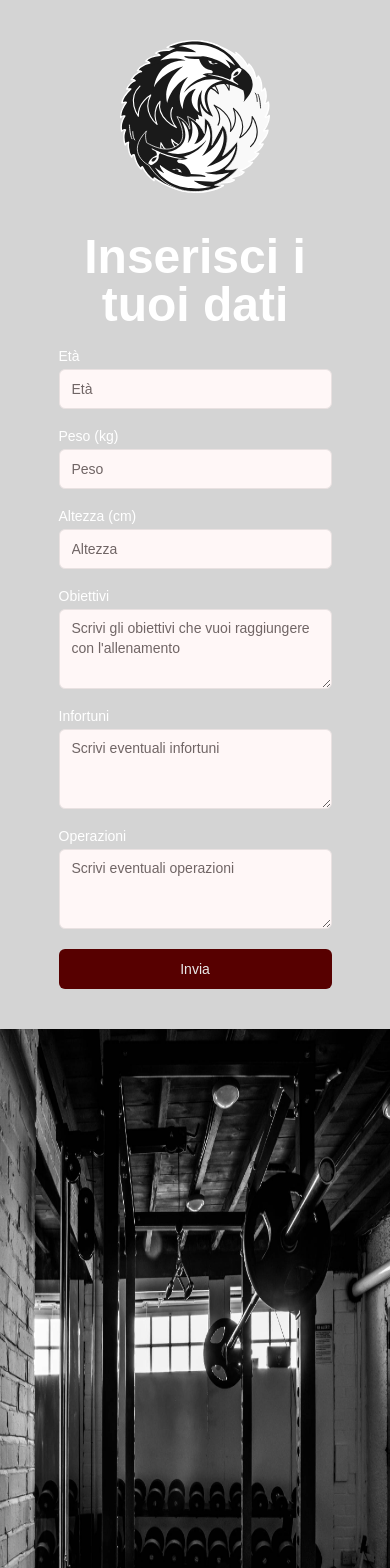
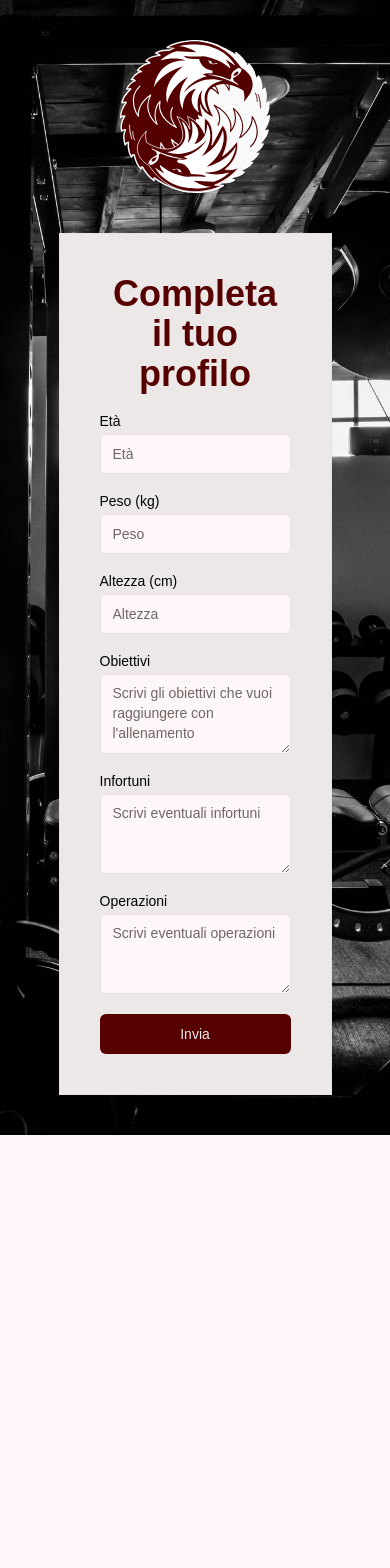
Before and after one commit to ALAM-Projects/GestionaleAlessio, a Next.js app: page /onboarding/personal-info in a window 390 px wide. Shown: the top 1568 px of the page. After the commit the page ends 1135 px from the top, so only its background shows below. Built offline with nearby package versions, Linux system fonts and the light colour scheme.

Commit message:
Fix - onboarding styling

```diff
--- a/app/(layouts)/onboarding.tsx
+++ b/app/(layouts)/onboarding.tsx
@@ -1,3 +1,4 @@
+import { Card } from "@/components/ui/card";
 import Image from "next/image";
 import React, { ReactNode } from "react";
 
@@ -5,29 +6,42 @@ type OnboardingLayoutProps = {
   children: ReactNode;
 };
 
-const OnboardingLayout = (props: OnboardingLayoutProps) => {
-  const { children } = props;
+const OnboardingLayout = ({ children }: OnboardingLayoutProps) => {
   return (
-    <div className="grid xl:grid-cols-12 min-h-screen">
-      <div className="col-span-6 w-full py-10 bg-neutral-300">
+    <div className="relative min-h-screen flex flex-col lg:flex-row">
+      {/* Background image for mobile */}
+      <div className="absolute inset-0 z-0 lg:hidden">
+        <Image
+          src="/onboarding.jpg"
+          layout="fill"
+          objectFit="cover"
+          alt="onboarding-background"
+          priority
+        />
+      </div>
+
+      {/* Left side (form) */}
+      <div className="relative z-10 w-full lg:w-1/2 py-10 lg:bg-primary">
         <div className="max-w-[70%] mx-auto">
           <Image
-            src={"/logo.svg"}
+            src="/red-logo.svg"
             height={150}
             width={150}
-            alt="onboarding-pic"
+            alt="logo"
             className="mx-auto"
           />
-          {children}
+          <Card className="p-10 mt-10 rounded-none">{children}</Card>
         </div>
       </div>
-      <div className="col-span-6 w-full">
+
+      {/* Right side (image) - hidden on mobile */}
+      <div className="hidden lg:block lg:w-1/2 relative">
         <Image
-          src={"/onboarding.jpg"}
-          height={1000}
-          width={1000}
+          src="/onboarding.jpg"
+          layout="fill"
+          objectFit="cover"
           alt="onboarding-pic"
-          className="min-h-screen"
+          priority
         />
       </div>
     </div>
--- a/app/(pages)/onboarding/completed/page.tsx
+++ b/app/(pages)/onboarding/completed/page.tsx
@@ -1,57 +1,23 @@
 "use client";
-import { Input } from "@/components/ui/input";
-import { Label } from "@/components/ui/label";
-import { Button } from "@/components/ui/button";
-import { use, useState } from "react";
+import OnboardingLayout from "@/app/(layouts)/onboarding";
+import Image from "next/image";
 
-import { useRouter } from "next/navigation";
-import { updateUser } from "@/app/actions/user/updateUser";
-import OnboardingLayout from "@/app/(layouts)/onboarding";
-import { Textarea } from "@/components/ui/textarea";
-
-export default function Onboarding({ searchParams }: SearchParamProps) {
-  const [clientData, setClientData] = useState<ClientDataProps>({
-    name: "",
-    surname: "",
-    phone: 0,
-    weight: 0,
-    height: 0,
-    goal: "",
-    age: 0,
-    injuries: "",
-    surgeries: "",
-  });
-
-  const router = useRouter();
-
-  // TODO: add validation
-  const handleClientInfo = (value: string | number, name: string) => {
-    console.log(name, value);
-
-    setClientData({ ...clientData, [name]: value });
-
-    console.log(clientData);
-  };
-
-  const handleSaveClientInfo = async () => {
-    const userId = Array.isArray(searchParams.userId)
-      ? searchParams.userId[0]
-      : searchParams.userId || "";
-    const updatedUser = await updateUser(clientData, userId);
-
-    if (updatedUser) {
-      router.push("/completed");
-    }
-  };
-
+export default function Onboarding() {
   return (
     <OnboardingLayout>
-      <h1 className="text-5xl mt-10 text-white text-center font-bold">
-        Grazie per aver inserito i tuoi dati!
+      <Image
+        alt="check-icon"
+        src="/approve-icon-animated.gif"
+        height={150}
+        width={150}
+        className="mx-auto"
+      />
+      <h1 className="text-4xl text-primary text-center font-bold">
+        Grazie per aver inserito tutti i dati richiesti!
       </h1>
-      <p className="text-center text-white mt-5">
-        Il processo è terminato, riceverai un SMS sul numero comunicato in
-        precedenza il giorno prima del tuo allenamento.
+      <p className="text-center  mt-5">
+        Il processo è terminato, riceverai un promemoria tramite SMS il giorno
+        prima del tuo allenamento.
       </p>
     </OnboardingLayout>
   );
--- a/app/(pages)/onboarding/intro/page.tsx
+++ b/app/(pages)/onboarding/intro/page.tsx
@@ -42,7 +42,7 @@ export default function Intro({ searchParams }: SearchParamProps) {
   return (
     <OnboardingLayout>
       {isAdmin && <AdminModal />}
-      <h1 className="text-5xl mt-10 text-center font-bold">
+      <h1 className="text-4xl text-center text-primary font-bold">
         Inserisci i tuoi dati
       </h1>
       <div className="grid mt-6 w-full max-w-sm items-center gap-1.5 mx-auto">
--- a/app/(pages)/onboarding/personal-info/page.tsx
+++ b/app/(pages)/onboarding/personal-info/page.tsx
@@ -46,13 +46,11 @@ export default function Onboarding({ searchParams }: SearchParamProps) {
 
   return (
     <OnboardingLayout>
-      <h1 className="text-5xl mt-10 text-white text-center font-bold">
-        Inserisci i tuoi dati
+      <h1 className="text-4xl text-primary text-center font-bold">
+        Completa il tuo profilo
       </h1>
       <div className="grid mt-5 w-full max-w-sm items-center gap-1.5 mx-auto">
-        <Label htmlFor="age" className="text-white">
-          Età
-        </Label>
+        <Label htmlFor="age">Età</Label>
         <Input
           type="number"
           id="age"
@@ -64,9 +62,7 @@ export default function Onboarding({ searchParams }: SearchParamProps) {
         />
       </div>
       <div className="grid mt-5 w-full max-w-sm items-center gap-1.5 mx-auto">
-        <Label htmlFor="weight" className="text-white">
-          Peso (kg)
-        </Label>
+        <Label htmlFor="weight">Peso (kg)</Label>
         <Input
           type="text"
           id="weight"
@@ -78,9 +74,7 @@ export default function Onboarding({ searchParams }: SearchParamProps) {
         />
       </div>
       <div className="grid mt-5 w-full max-w-sm items-center gap-1.5 mx-auto">
-        <Label htmlFor="weight" className="text-white">
-          Altezza (cm)
-        </Label>
+        <Label htmlFor="weight">Altezza (cm)</Label>
         <Input
           type="number"
           id="height"
@@ -92,9 +86,7 @@ export default function Onboarding({ searchParams }: SearchParamProps) {
         />
       </div>
       <div className="grid mt-5 w-full max-w-sm items-center gap-1.5 mx-auto">
-        <Label htmlFor="goal" className="text-white">
-          Obiettivi
-        </Label>
+        <Label htmlFor="goal">Obiettivi</Label>
         <Textarea
           placeholder="Scrivi gli obiettivi che vuoi raggiungere con l'allenamento"
           id="goal"
@@ -103,9 +95,7 @@ export default function Onboarding({ searchParams }: SearchParamProps) {
         />
       </div>
       <div className="grid mt-5 w-full max-w-sm items-center gap-1.5 mx-auto">
-        <Label htmlFor="injuries" className="text-white">
-          Infortuni
-        </Label>
+        <Label htmlFor="injuries">Infortuni</Label>
         <Textarea
           placeholder="Scrivi eventuali infortuni"
           id="injuries"
@@ -114,9 +104,7 @@ export default function Onboarding({ searchParams }: SearchParamProps) {
         />
       </div>
       <div className="grid mt-5 w-full max-w-sm items-center gap-1.5 mx-auto">
-        <Label htmlFor="surgeries" className="text-white">
-          Operazioni
-        </Label>
+        <Label htmlFor="surgeries">Operazioni</Label>
         <Textarea
           placeholder="Scrivi eventuali operazioni"
           id="surgeries"
```
Also changed, not shown: public/approve-icon-animated.gif (added), public/red-logo.svg (added).
